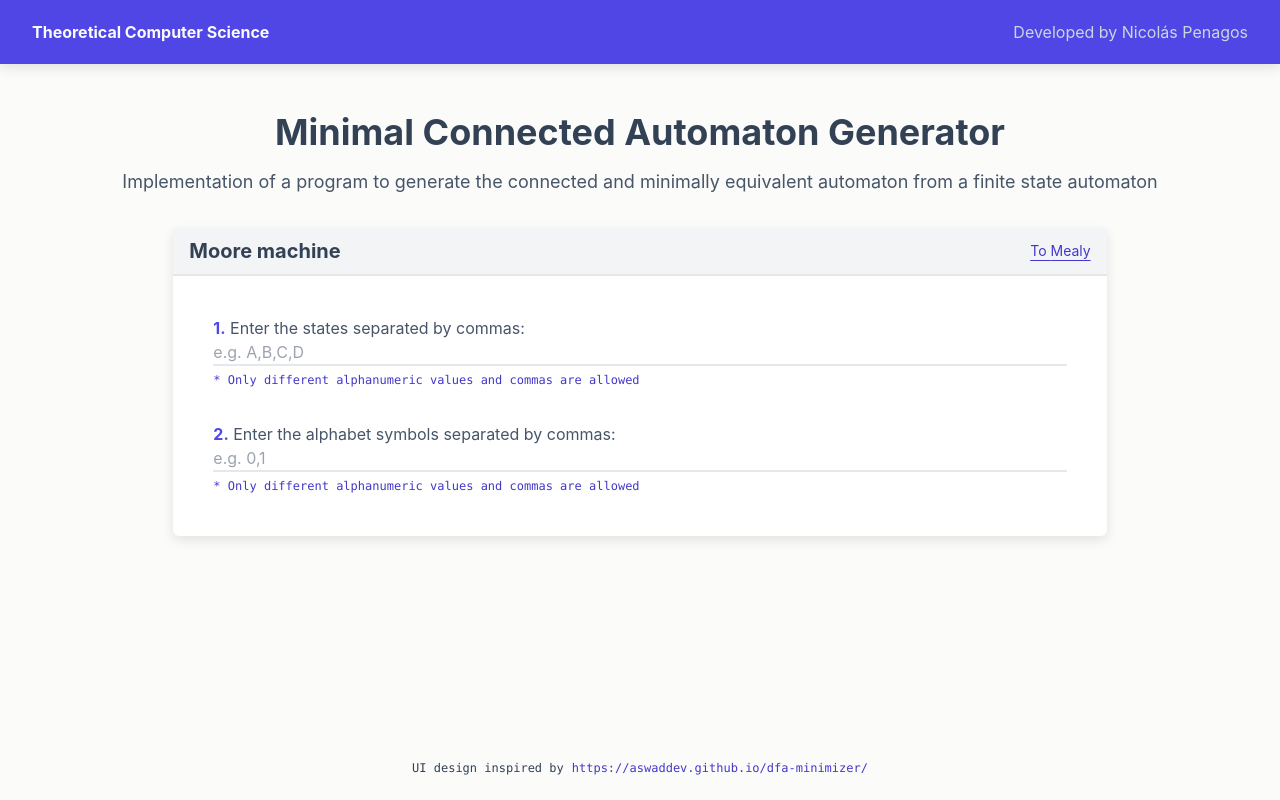
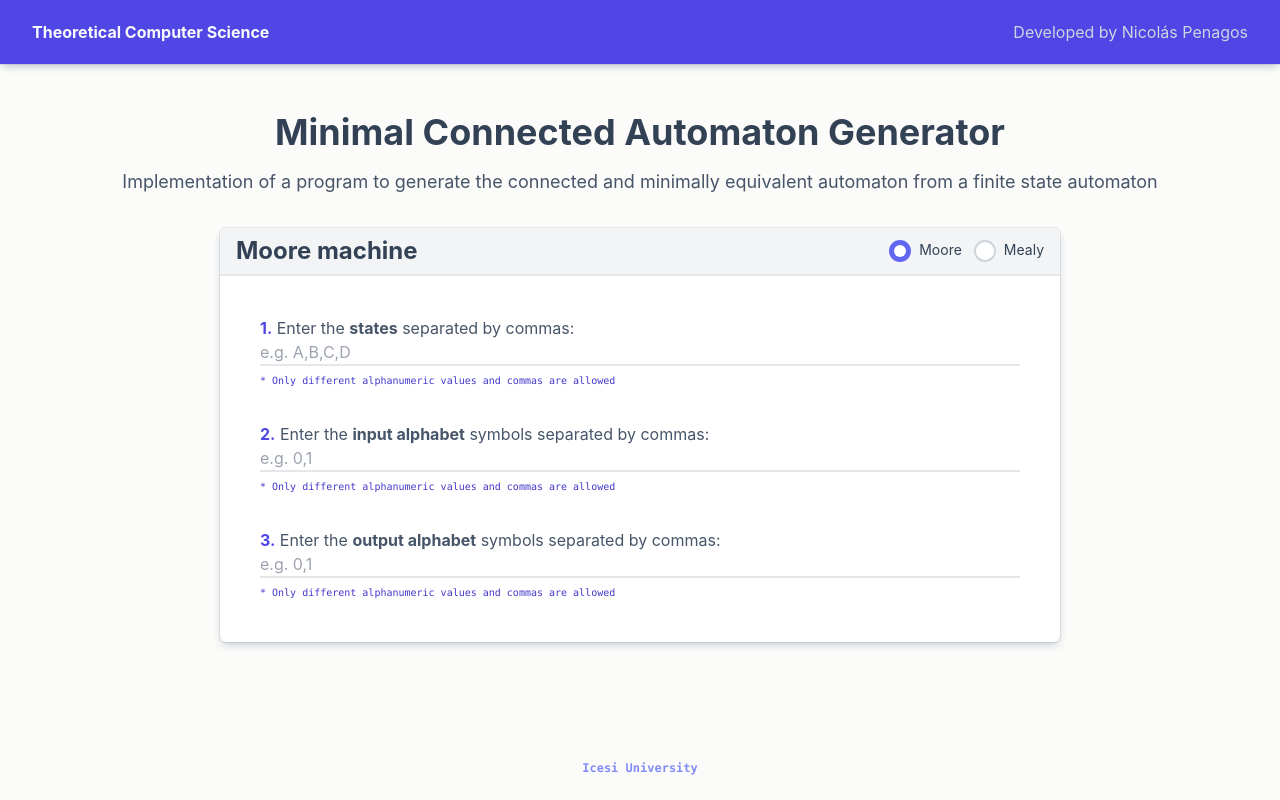
Before and after one commit to nicolaspenagos/min-conn-automaton-gen, a React (Create React App) app: page / in a window 1280 px wide. Built offline with nearby package versions, Linux system fonts and the light colour scheme.

Commit message:
Transitions input for MOORE machine is done

```diff
--- a/src/App.jsx
+++ b/src/App.jsx
@@ -24,14 +24,7 @@ function App() {
         <Minimizer />
       </main>
       <footer className={styles.footer}>
-        <p>UI design inspired by</p>
-        <a
-          className={styles.credits}
-          href="https://aswaddev.github.io/dfa-minimizer/"
-          target="_blank"
-        >
-          https://aswaddev.github.io/dfa-minimizer/
-        </a>
+        <p className='font-bold text-indigo-400'>Icesi University</p>
       </footer>
     </div>
   );
@@ -40,13 +33,14 @@ function App() {
 const styles = {
   app: " flex flex-col space-around h-screen ",
   main: " m-20 mt-28 flex flex-col items-center ",
-  header:" bg-indigo-600 flex px-8 items-center fixed top-0 h-16 w-full custom-shadow z-10 justify-between custom-shadow ",
+  header:
+    " bg-indigo-600 flex px-8 items-center fixed top-0 h-16 w-full custom-shadow z-10 justify-between custom-shadow ",
   headerTitle: " font-bold text-md text-slate-50 ",
   headerSubtitle: " text-slate-300 ",
   mainTitle: " text-4xl font-bold text-slate-700 text-center mb-4 ",
   text: " text-lg text-center text-slate-600 ",
   section: " bg-white custom-shadow rounded-md w-full mt-8 ",
-  footer:" flex font-mono text-slate-700 text-xs ml-auto mr-auto mt-auto mb-6 ",
+  footer: "font-mono text-slate-700 text-xs ml-auto mr-auto mt-auto mb-6 flex flex-col items-center",
   credits: " text-indigo-700 ml-2",
 };
 
--- a/src/components/BaseInput.jsx
+++ b/src/components/BaseInput.jsx
@@ -1,4 +1,4 @@
-import React, { useContext, useState, useEffect } from "react";
+import React, { useState } from "react";
 import {
   removeInvalidCommas,
   removeAnyTrailingComma,
@@ -26,6 +26,11 @@ function BaseInput({ label, placeholder, onChangeData }) {
     if (!isDuplicate(states, result)) setStates(result);
   };
 
+  const renderLable = () => {
+    if(label!=='')
+    return <label className={styles.lable}>{label}</label>
+  }
+
   return (
     <div className={styles.div}>
       <input
@@ -35,13 +40,13 @@ function BaseInput({ label, placeholder, onChangeData }) {
         onBlur={handleFocusOut}
         placeholder={placeholder}
       ></input>
-      <label className={styles.lable}>{label}</label>
+      {renderLable()}
     </div>
   );
 }
 const styles = {
   input: " border-b-2 outline-none w-full focus:border-indigo-300",
-  lable: " text-indigo-700 text-xs font-mono ",
+  lable: " text-indigo-700 text-[10px] font-mono ",
 };
 
 export default BaseInput;
--- /dev/null
+++ b/src/components/MachineTable.jsx
@@ -0,0 +1,65 @@
+import React, { useContext } from "react";
+import { DataContext, MOORE, MEALY } from "./Minimizer.jsx";
+import MooreItem from "./MooreItem.jsx";
+
+function MachineTable({handleChangeMachineMatrix}) {
+  const data = useContext(DataContext);
+
+  const renderTableHeader = () => {
+    return (
+      <tr>
+        <th className=" border-0 min-w-[30px]"></th>
+        {data.inputAlphabet.map((element, index) => (
+          <th
+            key={index + 1}
+            className={
+              index + 1 === data.inputAlphabet.length
+                ? "border-t-0 border-b-0 border-l-0 font-normal"
+                : "font-normal border-0"
+            }
+          >
+            {element}
+          </th>
+        ))}
+        <th className="border-0 min-w-[80px]"></th>
+      </tr>
+    );
+  };
+
+  const getTableBody = () => {
+    let table = [];
+
+    for (let i = 0; i < data.states.length; i++) {
+      let row = (
+        <tr key={"row-" + i}>
+          <td className="text-center border-0">{data.states[i]}</td>
+          {data.inputAlphabet.map((element, j) => (
+            <td key={"cell-" + j}>
+              <MooreItem i={i} j={j} handleChangeMachineMatrix={handleChangeMachineMatrix} isOutputItem={false}/>
+            </td>
+          ))}
+          <td>
+            <MooreItem i={i} j={data.inputAlphabet.length} handleChangeMachineMatrix={handleChangeMachineMatrix} isOutputItem={true}/>
+          </td>
+        </tr>
+      );
+      table.push(row);
+    }
+    return table;
+  };
+
+  return (
+    <table className={styles.table}>
+      <thead>{renderTableHeader()}</thead>
+      <tbody>
+        {getTableBody()}
+      </tbody>
+    </table>
+  );
+}
+
+const styles = {
+  table: "mt-6 text-slate-800",
+};
+
+export default MachineTable;
--- a/src/components/Minimizer.jsx
+++ b/src/components/Minimizer.jsx
@@ -1,70 +1,104 @@
 import React, { useContext, useState, useEffect } from "react";
 import BaseInput from "./BaseInput";
 import { Dropdown } from "primereact/dropdown";
-import { MultiSelect } from "primereact/multiselect";
+import { RadioButton } from "primereact/radiobutton";
+import MachineTable from "./MachineTable";
+import {
+  getStatesOptions,
+  generateEmptyMatrix,
+} from "../utils/machineUtils.js";
 
 export const DataContext = React.createContext();
+export const MOORE = "Moore";
+export const MEALY = "Mealy";
 
 function Minimizer() {
-
-  const MOORE = "Moore";
-  const MEALY = "Mealy";
-
   const [data, setData] = useState({
     states: [],
-    alphabet: [],
+    inputAlphabet: [],
     initialState: "",
-    finalStates: [],
+    outputAlphabet: [],
+    type: MOORE,
+    machineMatrix: null,
   });
-  const [currentAutomaton, setCurrentAutomaton] = useState(MOORE);
-
-  const toggleMachineType = () => {
-    setCurrentAutomaton(currentAutomaton === MOORE ? MEALY : MOORE);
-  };
 
   const handleChangeStates = (newStates) => {
     setData((prevState) => ({ ...prevState, states: newStates }));
   };
 
-  const handleChangeAlphabet = (newAlphabet) => {
-    setData((prevState) => ({ ...prevState, alphabet: newAlphabet }));
+  const handleSetType = (newType) => {
+    setData((prevState) => ({ ...prevState, type: newType }));
+  };
+
+  const handleChangeInputAlphabet = (newAlphabet) => {
+    setData((prevState) => ({ ...prevState, inputAlphabet: newAlphabet }));
+  };
+
+  const handleChangeOutputAlphabet = (newAlphabet) => {
+    setData((prevState) => ({ ...prevState, outputAlphabet: newAlphabet }));
   };
 
   const handleChangeInitialState = (newInitialState) => {
     setData((prevState) => ({ ...prevState, initialState: newInitialState }));
   };
 
-  const handleChangeFinalStates = (newFinalStates) =>{
+  const handleChangeFinalStates = (newFinalStates) => {
     setData((prevState) => ({ ...prevState, finalStates: newFinalStates }));
-  }
-
-  const getStatesOptions = () => {
-    const options = data.states.map((state) => {
-      return { label: state, value: state };
-    });
-    return options;
   };
 
-  const display = () => {
-    console.log();
-    if (data.states.length > 0) {
-      return "";
+  const handleChangeMachineMatrix = (i, j, element) => {
+    let newMatrix;
+    if (!data.machineMatrix) {
+      newMatrix = generateEmptyMatrix(
+        data.states.length,
+        data.inputAlphabet.length,
+        (data.type===MOORE)?1:0
+      );
+    }else{
+      newMatrix = [...data.machineMatrix];
     }
-    return "hidden";
+
+    console.log(newMatrix);
+    newMatrix[i][j] = element;
+    setData((prevState) => ({ ...prevState, machineMatrix: newMatrix }));
   };
 
   return (
     <section className={styles.section}>
       <header className={styles.header}>
-        <h1 className={styles.title}>{currentAutomaton} machine</h1>
-        <button className={styles.toggle} onClick={toggleMachineType}>
-          To {currentAutomaton === MOORE ? MEALY : MOORE}
-        </button>
+        <h1 className={styles.title}>{data.type} machine</h1>
+        <div className="flex flex-wrap gap-3">
+          <div className="flex align-items-center">
+            <RadioButton
+              inputId="machine1"
+              name="Moore"
+              value="Moore"
+              onChange={(e) => handleSetType(e.value)}
+              checked={data.type === "Moore"}
+            />
+            <label htmlFor="machine1" className="ml-2 text-sm">
+              Moore
+            </label>
+          </div>
+          <div className="flex align-items-center">
+            <RadioButton
+              inputId="machine2"
+              name="Mealy"
+              value="Mealy"
+              onChange={(e) => handleSetType(e.value)}
+              checked={data.type === "Mealy"}
+            />
+            <label htmlFor="machine2" className="ml-2 text-sm">
+              Mealy
+            </label>
+          </div>
+        </div>
       </header>
       <article className={styles.article}>
         <DataContext.Provider value={data}>
           <p className={styles.p}>
-            <span className={styles.span}>1.</span> Enter the states separated by commas:
+            <span className={styles.span}>1.</span> Enter the{" "}
+            <strong>states</strong> separated by commas:
           </p>
           <BaseInput
             label="* Only different alphanumeric values and commas are allowed"
@@ -72,33 +106,53 @@ function Minimizer() {
             onChangeData={handleChangeStates}
           />
           <p className={styles.p + " mt-8"}>
-            <span className={styles.span}>2.</span> Enter the alphabet symbols separated by commas:
+            <span className={styles.span}>2.</span> Enter the{" "}
+            <strong>input alphabet</strong> symbols separated by commas:
           </p>
           <BaseInput
             label="* Only different alphanumeric values and commas are allowed"
             placeholder="e.g. 0,1"
-            onChangeData={handleChangeAlphabet}
+            onChangeData={handleChangeInputAlphabet}
+          />
+          <p className={styles.p + " mt-8"}>
+            <span className={styles.span}>3.</span> Enter the{" "}
+            <strong>output alphabet</strong> symbols separated by commas:
+          </p>
+          <BaseInput
+            label="* Only different alphanumeric values and commas are allowed"
+            placeholder="e.g. 0,1"
+            onChangeData={handleChangeOutputAlphabet}
           />
           <div className={data.states.length === 0 ? "hidden" : "relative"}>
             <p className={styles.p + " mt-8"}>
-              <span className={styles.span}>3.</span> Select the initial state:
+              <span className={styles.span}>4.</span> Select the{" "}
+              <strong>initial state</strong>:
             </p>
             <Dropdown
               className=" w-full "
               value={data.initialState}
-              options={getStatesOptions()}
+              options={getStatesOptions(data.states)}
               onChange={(e) => handleChangeInitialState(e.target.value)}
             />
+          </div>
+          <div
+            className={
+              data.states.length === 0 ||
+              data.inputAlphabet.length === 0 ||
+              data.outputAlphabet.length === 0
+                ? "hidden"
+                : "relative"
+            }
+          >
             <p className={styles.p + " mt-8"}>
-              <span className={styles.span}>4.</span> Select the final states:
+              <span className={styles.span}>5.</span> Enter the{" "}
+              <strong>transitions</strong>:
             </p>
-            <MultiSelect
-              value={data.finalStates}
-              onChange={(e) => handleChangeFinalStates(e.value)}
-              options={getStatesOptions()}
-              optionLabel="label"
-              className="w-full md:w-20rem"
-            />
+            <div className="overflow-x-auto">
+              <MachineTable
+                handleChangeMachineMatrix={handleChangeMachineMatrix}
+              />
+            </div>
           </div>
         </DataContext.Provider>
       </article>
@@ -107,11 +161,11 @@ function Minimizer() {
 }
 
 const styles = {
-  header:" h-12 bg-gray-100 border-b-2 px-4 flex items-center justify-between text-slate-700 ",
-  section: " bg-white custom-shadow rounded-md w-10/12 mt-8 ",
-  toggle: " rounded-md text-sm underline underline-offset-4 text-indigo-700 hover:text-indigo-900 ",
-  title: " font-bold text-xl",
-  article: " p-10 ",
+  header:
+    " h-12 bg-gray-100 border-b-2 px-4 flex items-center justify-between text-slate-700 rounded-t-md",
+  section: " bg-white custom-shadow rounded-md w-3/4 mt-8 ",
+  title: " font-bold text-2xl ",
+  article: " p-10",
   p: " text-slate-600 ",
   span: " font-bold text-indigo-600 ",
 };
--- /dev/null
+++ b/src/components/MooreItem.jsx
@@ -0,0 +1,22 @@
+import React, { useContext } from "react";
+import { DataContext } from "./Minimizer.jsx";
+import { Dropdown } from "primereact/dropdown";
+import {getStatesOptions} from "../utils/machineUtils.js";
+
+
+function MooreItem({handleChangeMachineMatrix, i, j, isOutputItem}) {
+  const data = useContext(DataContext);
+
+  return (
+    <div className="flex">
+      <Dropdown
+        className=" min-w-[80px] !border-0 !rounded-none"
+        value={(data.machineMatrix&&data.machineMatrix[i]&&data.machineMatrix[i][j])?data.machineMatrix[i][j]:''}
+        options={(isOutputItem)?getStatesOptions(data.outputAlphabet):getStatesOptions(data.states)}
+        onChange={(e) => handleChangeMachineMatrix(i,j,e.target.value)}
+      />
+    </div>
+  );
+}
+
+export default MooreItem;
--- a/src/styles/index.css
+++ b/src/styles/index.css
@@ -20,5 +20,9 @@ code {
 }
 
 .custom-shadow{
-  box-shadow: rgba(0, 0, 0, 0.1) 0px 4px 12px;
+  box-shadow: rgba(9, 30, 66, 0.25) 0px 4px 8px -2px, rgba(9, 30, 66, 0.08) 0px 0px 0px 1px;
 }
+
+th, td {
+  border: 1px solid;
+}
--- /dev/null
+++ b/src/utils/machineUtils.js
@@ -0,0 +1,27 @@
+export function getStatesOptions(states){
+    const options = states.map((state) => {
+      return { label: state, value: state };
+    });
+    return options;
+};
+
+export function generateEmptyMatrix(iMax, jMax, extraCols){
+  let matrix = [];
+  for(let i=0; i<iMax; i++){
+   let row = Array(jMax+extraCols);
+   row.fill(null, 0);
+   matrix.push(row);
+  }
+  return matrix;
+}
+
+export function isFullFilled(matrix){
+  matrix.forEach(row => {
+    row.forEach(cell => {
+        if(!cell){
+          return false;
+        }
+    });
+  });
+  return true;
+}
```
Also changed, not shown: src/styles/prime.css (+9 -0 lines).
